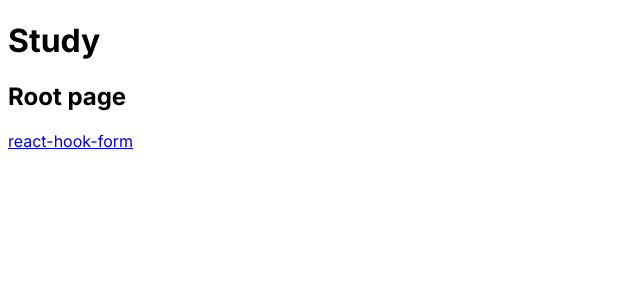
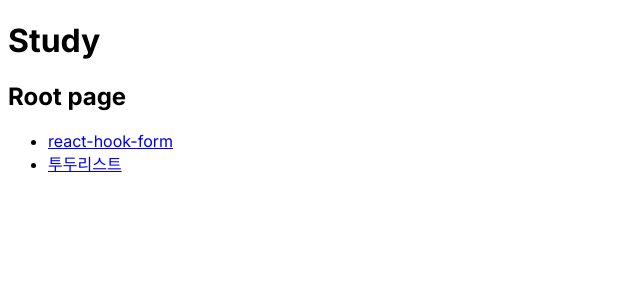
Before and after one commit to so1gging/study-fr, a Next.js app: page / in a window 1280 px wide. Shown: the top 300 px of the page, without its empty margins (0-640 px from the left). Built offline with nearby package versions, Linux system fonts and the light colour scheme.

Commit message:
[todo-list] 라우트 추가

```diff
--- a/app/page.tsx
+++ b/app/page.tsx
@@ -4,7 +4,14 @@ export default function Home() {
   return (
     <div>
       <h2>Root page</h2>
-      <Link href="/react-hook-form">react-hook-form</Link>
+      <ul>
+        <li>
+          <Link href="/react-hook-form">react-hook-form</Link>
+        </li>
+        <li>
+          <Link href="./todo-list">투두리스트</Link>
+        </li>
+      </ul>
     </div>
   )
 }
```
